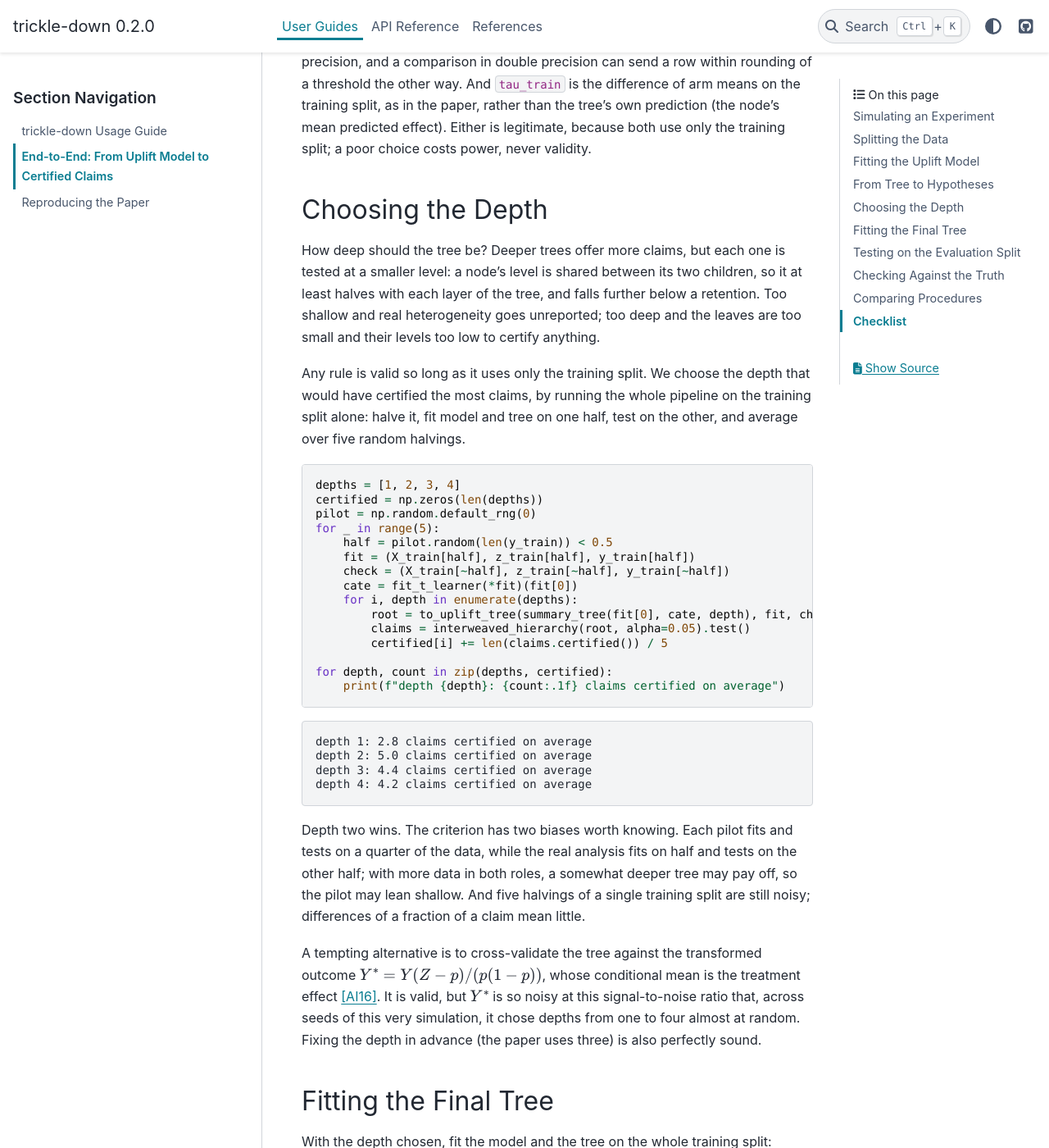
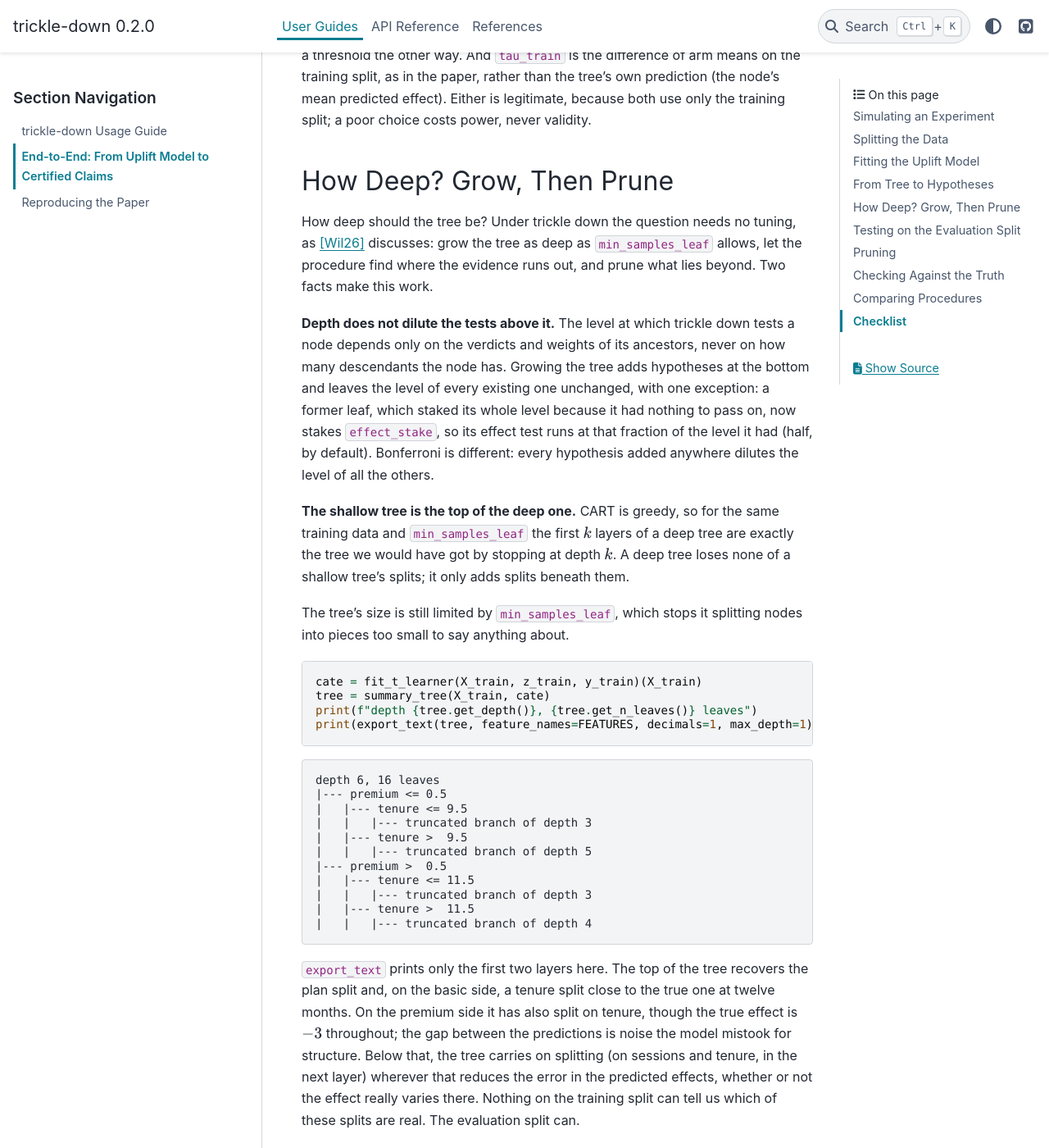
Before and after one commit to rwilson4/pytrickle, a Sphinx documentation site: the page built from docs/user_guides/end_to_end.rst, in a window 1280 px wide and 1400 px high, scrolled down 5020 px. Shown: the whole window at 82% size. Built offline with Sphinx 7.4.7 and the PyData theme 0.15.4, drawn with Linux system fonts in a browser that asks for light colours; some of the changed text lies outside the part shown.

Commit message:
[Claude] Grow the end-to-end guide's tree deep and prune the report
Under trickle down a node's level depends only on its ancestors, so
depth needs no tuning: grow the tree as far as min_samples_leaf
allows, test it once, and prune the report to the splits beneath which
something was certified. Replaces the pilot-based depth selection, and
warns against retesting the pruned tree.

Co-Authored-By: Claude Opus 5.5 <noreply@anthropic.com>
Claude-Session: https://claude.ai/code/session_01Gpq7FNcmVGBm4CUTWtdQna

```diff
--- a/changelog.txt
+++ b/changelog.txt
@@ -1,8 +1,8 @@
 2026-11-03 : End-to-end user guide
 - Added docs/user_guides/end_to_end.rst: simulate an experiment, fit a
-  T-learner, distill it into a decision tree, choose the depth on the
-  training split, and test the tree with trickle down. Its examples
-  run as doctests.
+  T-learner, distill it into a deep decision tree, test it with
+  trickle down, and prune the report to what was certified. Its
+  examples run as doctests.
 
 2026-11-02 : Release 0.2.0
 - First release under the paper's effect/heterogeneity names (see
--- a/docs/user_guides/end_to_end.rst
+++ b/docs/user_guides/end_to_end.rst
@@ -3,8 +3,8 @@ End-to-End: From Uplift Model to Certified Claims
 
 The usage guide starts from the arm summaries of a tree someone has
 already fitted. This one starts from raw data. We simulate a randomized experiment, fit an uplift model on one
-half of it, distill the model into a shallow decision tree, choose the
-tree's depth, and then use trickle down on the other half to decide
+half of it, distill the model into a decision tree, and then use trickle down on
+the other half to decide
 which statements about the tree's subgroups we may make to a
 decision-maker. This is the workflow of [Wil26]_, with a
 scikit-learn model standing in for whatever learner you prefer.
@@ -16,9 +16,8 @@ we finish by comparing the claims against them.
 
 One rule organizes everything that follows:
 
-    Anything that shapes the hypotheses (the model, the tree, its
-    depth, the direction of each test) may use only the training
-    split. The evaluation split is used once, to compute p-values.
+    Anything that shapes the hypotheses (the model, the tree, the
+    direction of each test) may use only the training split. The evaluation split is used once, to compute p-values.
 
 The familywise guarantee is conditional on the training split, so it
 survives any amount of exploration there [Cox75]_. It does not survive
@@ -161,18 +160,17 @@ effect as their difference:
 
 The individual predictions from such a model are too noisy to report
 and too numerous to test. What a decision-maker can act on is a
-handful of subgroups, so we distill the predictions into a shallow
-regression tree. ``min_samples_leaf=0.05`` keeps every leaf at 5% of
-the data or more: a smaller leaf would be cheap to grow but too small
-to certify anything about.
+handful of subgroups, so we distill the predictions into a regression
+tree. ``min_samples_leaf=0.05`` keeps every leaf at 5% of the data or
+more: a smaller leaf would be cheap to grow but too small to certify
+anything about. It is the only limit we put on the tree's size; the
+section on depth below explains why.
 
 .. testcode::
 
-    def summary_tree(X, cate, depth):
-        """A shallow tree approximating the predicted effects."""
-        tree = DecisionTreeRegressor(
-            max_depth=depth, min_samples_leaf=0.05, random_state=0
-        )
+    def summary_tree(X, cate):
+        """A tree approximating the predicted effects."""
+        tree = DecisionTreeRegressor(min_samples_leaf=0.05, random_state=0)
         return tree.fit(X, cate)
 
 From Tree to Hypotheses
@@ -250,94 +248,66 @@ as in the paper, rather than the tree's own prediction (the node's
 mean predicted effect). Either is legitimate, because both use only
 the training split; a poor choice costs power, never validity.
 
-Choosing the Depth
-------------------
+How Deep? Grow, Then Prune
+--------------------------
 
-How deep should the tree be? Deeper trees offer more claims, but
-each one is tested at a smaller level: a node's level is shared
-between its two children, so it at least halves with each layer of the
-tree, and falls further below a retention. Too shallow and real
-heterogeneity goes unreported; too deep and the leaves are too small
-and their levels too low to certify anything.
+How deep should the tree be? Under trickle down the question needs no
+tuning, as [Wil26]_ discusses: grow the tree as deep as
+``min_samples_leaf`` allows, let the procedure find where the evidence
+runs out, and prune what lies beyond. Two facts make this work.
 
-Any rule is valid so long as it uses only the training split. We
-choose the depth that would have certified the most claims, by running
-the whole pipeline on the training split alone: halve it, fit model
-and tree on one half, test on the other, and average over five
-random halvings.
+**Depth does not dilute the tests above it.** The level at which
+trickle down tests a node depends only on the verdicts and weights of
+its ancestors, never on how many descendants the node has. Growing the
+tree adds hypotheses at the bottom and leaves the level of every
+existing one unchanged, with one exception: a former leaf, which
+staked its whole level because it had nothing to pass on, now stakes
+``effect_stake``, so its effect test runs at that fraction of the
+level it had (half, by default).
+Bonferroni is different: every hypothesis added anywhere dilutes the
+level of all the others.
 
-.. testcode::
+**The shallow tree is the top of the deep one.** CART is greedy, so
+for the same training data and ``min_samples_leaf`` the first :math:`k`
+layers of a deep tree are exactly the tree we would have got by
+stopping at depth :math:`k`. A deep tree loses none of a shallow
+tree's splits; it only adds splits beneath them.
 
-    depths = [1, 2, 3, 4]
-    certified = np.zeros(len(depths))
-    pilot = np.random.default_rng(0)
-    for _ in range(5):
-        half = pilot.random(len(y_train)) < 0.5
-        fit = (X_train[half], z_train[half], y_train[half])
-        check = (X_train[~half], z_train[~half], y_train[~half])
-        cate = fit_t_learner(*fit)(fit[0])
-        for i, depth in enumerate(depths):
-            root = to_uplift_tree(summary_tree(fit[0], cate, depth), fit, check)
-            claims = interweaved_hierarchy(root, alpha=0.05).test()
-            certified[i] += len(claims.certified()) / 5
-
-    for depth, count in zip(depths, certified):
-        print(f"depth {depth}: {count:.1f} claims certified on average")
-
-.. testoutput::
-
-    depth 1: 2.8 claims certified on average
-    depth 2: 5.0 claims certified on average
-    depth 3: 4.4 claims certified on average
-    depth 4: 4.2 claims certified on average
-
-Depth two wins. The criterion has two biases worth knowing. Each pilot
-fits and tests on a quarter of the data, while the real analysis fits
-on half and tests on the other half; with more data in both roles, a
-somewhat deeper tree may pay off, so the pilot may lean shallow. And
-five halvings of a single training split are still noisy; differences
-of a fraction of a claim mean little.
-
-A tempting alternative is to cross-validate the tree against the
-transformed outcome :math:`Y^* = Y (Z - p) / (p (1 - p))`, whose
-conditional mean is the treatment effect [AI16]_. It is valid, but
-:math:`Y^*` is so noisy at this signal-to-noise ratio that, across
-seeds of this very simulation, it chose depths from one to four almost
-at random. Fixing the depth in advance (the paper uses three) is also
-perfectly sound.
-
-Fitting the Final Tree
-----------------------
-
-With the depth chosen, fit the model and the tree on the whole
-training split:
+The tree's size is still limited by ``min_samples_leaf``, which stops
+it splitting nodes into pieces too small to say anything about.
 
 .. testcode::
 
     cate = fit_t_learner(X_train, z_train, y_train)(X_train)
-    tree = summary_tree(X_train, cate, depth=2)
-    print(export_text(tree, feature_names=FEATURES, decimals=1))
+    tree = summary_tree(X_train, cate)
+    print(f"depth {tree.get_depth()}, {tree.get_n_leaves()} leaves")
+    print(export_text(tree, feature_names=FEATURES, decimals=1, max_depth=1))
 
 .. testoutput::
     :options: +NORMALIZE_WHITESPACE
 
+    depth 6, 16 leaves
     |--- premium <= 0.5
     |   |--- tenure <= 9.5
-    |   |   |--- value: [6.2]
+    |   |   |--- truncated branch of depth 3
     |   |--- tenure >  9.5
-    |   |   |--- value: [2.4]
+    |   |   |--- truncated branch of depth 5
     |--- premium >  0.5
     |   |--- tenure <= 11.5
-    |   |   |--- value: [-1.4]
+    |   |   |--- truncated branch of depth 3
     |   |--- tenure >  11.5
-    |   |   |--- value: [-4.8]
+    |   |   |--- truncated branch of depth 4
 
-The tree recovers the plan split, and on the basic side a tenure
-split close to the true one at twelve months. On the premium side it
-has also split on tenure, though the true effect is :math:`-3`
-throughout; the gap between :math:`-1.4` and :math:`-4.8` is noise the
-model mistook for structure. Nothing on the training split can tell us
-that. The evaluation split can.
+``export_text`` prints only the first two layers here. The top of the
+tree recovers the plan split and, on the basic side, a tenure split close to the true
+one at twelve months. On the premium side it has also split on tenure,
+though the true effect is :math:`-3` throughout; the gap between the
+predictions is noise the model mistook for structure. Below that, the
+tree carries on splitting (on sessions and tenure, in the next layer)
+wherever that reduces the error in the predicted effects, whether or
+not the effect really varies there. Nothing on the training
+split can tell us which of these splits are real. The evaluation split
+can.
 
 Testing on the Evaluation Split
 -------------------------------
@@ -350,39 +320,41 @@ Now, and only now, touch the evaluation split:
         tree, (X_train, z_train, y_train), (X_eval, z_eval, y_eval)
     )
     claims = interweaved_hierarchy(root, alpha=0.05).test()
-    print(claims)
+    print(f"{len(claims.claims)} hypotheses, {len(claims.certified())} certified:")
+    for claim in claims.certified():
+        print(f"  - {claim.sentence()}")
 
 .. testoutput::
-    :options: +NORMALIZE_WHITESPACE
 
-    | node                              | kind          | alternative   |      p |   level | decision   |
-    |-----------------------------------+---------------+---------------+--------+---------+------------|
-    | everyone                          | effect        | greater       | 0.5985 |  0.025  | retained   |
-    | everyone                          | heterogeneity | less          | 0      |  0.0125 | rejected   |
-    | basic plan                        | effect        | greater       | 0.0051 |  0.0063 | rejected   |
-    | basic plan                        | heterogeneity | less          | 0.1343 |  0.0063 | retained   |
-    | basic plan, tenure < 10 months    | effect        | greater       | 0.0088 |  0.0031 | retained   |
-    | basic plan, tenure >= 10 months   | effect        | greater       | 0.0734 |  0.0031 | retained   |
-    | premium plan                      | effect        | less          | 0.0001 |  0.0063 | rejected   |
-    | premium plan                      | heterogeneity | less          | 0.8879 |  0.0063 | retained   |
-    | premium plan, tenure < 12 months  | effect        | less          | 0.0002 |  0.0031 | rejected   |
-    | premium plan, tenure >= 12 months | effect        | less          | 0.0079 |  0.0031 | retained   |
-
-    Certified at FWER 0.05:
+    46 hypotheses, 4 certified:
       - the effect is larger for basic plan than for premium plan
       - the effect is positive for basic plan
       - the effect is negative for premium plan
       - the effect is negative for premium plan, tenure < 12 months
 
-    Bounded, though not certified:
-      - the effect for everyone is above -1.15
-      - the effect for basic plan, tenure >= 10 months relative to basic plan, tenure < 10 months is below 1.93
-      - the effect for basic plan, tenure < 10 months is above -0.41
-      - the effect for basic plan, tenure >= 10 months is above -1.03
-      - the effect for premium plan, tenure >= 12 months relative to premium plan, tenure < 12 months is below 6.11
-      - the effect for premium plan, tenure >= 12 months is below 0.336
+``print(claims)`` would tabulate all of the hypotheses. Here are the
+six at the top of the tree, at its root and its first split:
 
-Read the table top to bottom, as the procedure does.
+.. testcode::
+
+    for claim in claims.claims:
+        if claim.depth <= 1:
+            verdict = "rejected" if claim.rejected else "retained"
+            print(
+                f"{claim.node:14} {claim.kind:14} {claim.alternative:8} "
+                f"p = {claim.pvalue:.4f}  level = {claim.level:.4f}  {verdict}"
+            )
+
+.. testoutput::
+
+    everyone       effect         greater  p = 0.5985  level = 0.0250  retained
+    everyone       heterogeneity  less     p = 0.0000  level = 0.0125  rejected
+    basic plan     effect         greater  p = 0.0051  level = 0.0063  rejected
+    basic plan     heterogeneity  less     p = 0.1343  level = 0.0063  retained
+    premium plan   effect         less     p = 0.0001  level = 0.0063  rejected
+    premium plan   heterogeneity  less     p = 0.8879  level = 0.0063  retained
+
+Read them top to bottom, as the procedure does.
 
 - **The overall effect is retained.** With :math:`p = 0.60` there is
   no evidence the discount helps on average, which is what an
@@ -394,27 +366,116 @@ Read the table top to bottom, as the procedure does.
   That rejection passes its whole level to the two plans, and both
   effects are then certified: the discount helps basic customers and
   harms premium ones.
-- **Neither tenure split is certified.** On the premium side that is
-  the right answer, since the split is spurious (:math:`p = 0.89`).
-  On the basic side it is a miss, a Type II error: the split is real,
-  but the test had a level of 0.006, and :math:`p = 0.13` falls well
-  short.
-- **Testing continues below both retentions.** The four leaves are
-  still tested, at 0.003 each, and one of them is certified: the
-  discount harms premium customers of under a year's tenure.
+- **Neither plan's tenure split is certified.** On the premium side
+  that is the right answer, since the split is spurious (:math:`p =
+  0.89`). On the basic side it is a miss, a Type II error: the split
+  is real, but :math:`p = 0.13` falls well short of its level.
+- **Testing continues below both retentions**, at ever smaller levels,
+  and one claim further down is certified: the discount harms premium
+  customers of under a year's tenure. That test ran at 0.0016. Had we
+  stopped the tree at depth two, the same node would have been a leaf
+  staking its whole level, tested at 0.0031. That factor of two, at
+  each of the depth-two tree's four leaves, is the whole price of
+  growing the tree, and here it cost nothing.
 
-The retained hypotheses still say something. The procedure's
-confidence bounds (§6) hold simultaneously with its rejections, so
-"the effect for everyone is above :math:`-1.15`" bounds the cost of
-rolling the discount out to everyone, even though we could not show it
-helps.
+No claim is certified about any node more than two splits down, which
+is how the procedure tells us that the tree's deeper splits are not
+supported by the evaluation split.
+
+Pruning
+-------
+
+Pruning turns the 46 verdicts into a tree a decision-maker can read.
+We keep a node's split if anything below it was certified, whether the
+split itself (its heterogeneity hypothesis) or a claim about any of its
+descendants, and cut it otherwise:
+
+.. testcode::
+
+    import dataclasses
+
+
+    def prune(node, claims):
+        """Cut every split below which nothing was certified."""
+        certified = {(claim.node, claim.kind) for claim in claims.certified()}
+
+        def anything_certified(node):
+            return (node.name, "effect") in certified or any(
+                anything_certified(child) for child in node.children
+            )
+
+        def cut(node):
+            keep = (node.name, "heterogeneity") in certified or any(
+                anything_certified(child) for child in node.children
+            )
+            children = [cut(child) for child in node.children] if keep else []
+            return dataclasses.replace(node, children=children)
+
+        return cut(node)
+
+
+    def show(node, claims, indent=0):
+        verdicts = [
+            claim.sentence()
+            for claim in claims.certified()
+            if claim.node == node.name
+        ]
+        print("  " * indent + f"{node.name} (n = {node.size}, effect {node.tau_hat:+.2f})")
+        for verdict in verdicts:
+            print("  " * indent + f"  * {verdict}")
+        for child in node.children:
+            show(child, claims, indent + 1)
+
+
+    pruned = prune(root, claims)
+    show(pruned, claims)
+
+.. testoutput::
+
+    everyone (n = 9924, effect -0.13)
+      * the effect is larger for basic plan than for premium plan
+      basic plan (n = 5953, effect +1.70)
+        * the effect is positive for basic plan
+      premium plan (n = 3971, effect -3.19)
+        * the effect is negative for premium plan
+        premium plan, tenure < 12 months (n = 1577, effect -4.52)
+          * the effect is negative for premium plan, tenure < 12 months
+        premium plan, tenure >= 12 months (n = 2394, effect -2.52)
+
+The premium split survives although its heterogeneity hypothesis was
+retained, because one of its halves carries a certified claim. The
+report should say as much: the effect is negative among premium
+customers of under a year's tenure, and we cannot say whether it
+differs from that among longer-tenured ones.
+
+Pruning is legitimate because it only chooses which certified claims
+to report, and the familywise guarantee covers every subset of them.
+What is *not* legitimate is to test the pruned tree again. Its new
+leaves would stake their whole level instead of half of it, and
+choosing which nodes get that boost after seeing the evaluation split
+is exactly the kind of peek the guarantee does not survive. Prune the
+report, not the hierarchy.
+
+The retained hypotheses still say something, too. The procedure's
+confidence bounds (§6) hold simultaneously with its rejections:
+
+.. testcode::
+
+    print(claims.claims[0].bound_sentence())
+
+.. testoutput::
+
+    the effect for everyone is above -1.15
+
+That bounds the cost of rolling the discount out to everyone, even
+though we could not show it helps.
 
 Checking Against the Truth
 --------------------------
 
 Because we simulated the data, we can see what each node's effect
-really is. ``node_names`` lines the tree's nodes up with ``decision_path``,
-so the true effect in each node is a mask away:
+really is. ``node_names`` lines the tree's nodes up with
+``decision_path``, so the true effect in each node is a mask away:
 
 .. testcode::
 
@@ -422,7 +483,7 @@ so the true effect in each node is a mask away:
     column = {name: i for i, name in enumerate(node_names(tree))}
     truth = true_effect(X_eval)
     print(f"{'node':34} {'train':>6} {'eval':>6} {'true':>6}")
-    for node in root.walk():
+    for node in pruned.walk():
         actual = truth[in_eval[:, column[node.name]]].mean()
         print(f"{node.name:34} {node.tau_train:+6.2f} {node.tau_hat:+6.2f} {actual:+6.2f}")
 
@@ -432,37 +493,26 @@ so the true effect in each node is a mask away:
     everyone                            +0.84  -0.13  +0.35
     basic plan                          +3.81  +1.70  +2.59
     premium plan                        -3.44  -3.19  -3.00
-    basic plan, tenure < 10 months      +6.22  +2.70  +5.00
-    basic plan, tenure >= 10 months     +2.59  +1.16  +1.35
     premium plan, tenure < 12 months    -1.51  -4.52  -3.00
     premium plan, tenure >= 12 months   -4.82  -2.52  -3.00
 
 All four certified claims are true, as they must be with probability
 at least 95%: trickle down bounds the chance that *any* certified
-claim is false by the familywise error rate. Two other features of the
-table are worth a look.
-
-The basic-plan tenure split was unlucky rather than hopeless. Its true
-contrast is :math:`5.00 - 1.35 = 3.65`, but the evaluation split
-estimates only :math:`2.70 - 1.16 = 1.54`. A different draw of the
-evaluation split would often certify it, and a larger one usually
-would.
+claim is false by the familywise error rate.
 
 The premium leaves show the winner's curse. The training split put
 them at :math:`-1.51` and :math:`-4.82`, because the tree chose the
 split that made them look most different; on the evaluation split the
-order reverses. The same bias inflates the training estimate for new
-basic customers (:math:`+6.22` against a truth of :math:`+5.00`).
-Estimates from the split that chose the tree are biased by the search
-that produced it, which is why the tree is fit on one split and
-tested on another [AI16]_. Here the bias was harmless, because
-``tau_train`` only chose directions, and the evaluation split refused
-the spurious split.
+order reverses. Estimates from the split that chose the tree are
+biased by the search that produced it, which is why the tree is fit on
+one split and tested on another [AI16]_. Here the bias was harmless,
+because ``tau_train`` only chose directions, and the evaluation split
+refused the spurious split.
 
 Comparing Procedures
 --------------------
 
-The same p-values give each comparator of §5 on this tree. Fixed
+The same p-values give each comparator of §5 on the full tree. Fixed
 Hierarchy is trickle down with every stake set to one:
 
 .. testcode::
@@ -492,11 +542,13 @@ Fixed Hierarchy certifies nothing: it stakes the root's whole level on
 the overall effect, and once that is retained everything below is
 tested at level zero. A near-null average effect concealing opposite
 effects in subgroups is exactly the case it cannot handle, and the one
-trickle down was designed for. Bonferroni tests each of the ten
-hypotheses at 0.005. It certifies the three claims with the smallest
-p-values and narrowly misses the basic-plan effect (:math:`p =
-0.0051`), which trickle down certifies at 0.0063 because the plan
-split's rejection passed its whole level down.
+trickle down was designed for. Bonferroni tests each of the 46
+hypotheses at :math:`0.05 / 46 \approx 0.0011`. It certifies the three
+claims with the smallest p-values and misses the basic-plan effect
+(:math:`p = 0.0051`), which trickle down certifies at 0.0063 because
+the plan split's rejection passed its whole level down. Unlike trickle
+down, Bonferroni would gain from a shallower tree: at depth two it
+tests ten hypotheses at 0.005, and still just misses that claim.
 
 This is one draw from one data-generating process. Trickle down does
 not dominate Bonferroni on every dataset, since it can spend a lot of
@@ -507,13 +559,15 @@ thousands of replications.
 Checklist
 ---------
 
-- Split before you look. Fit the model, choose the tree and its depth,
-  and compute ``tau_train`` on the training split only.
-- Test once. Rerunning with a different tree after seeing the
-  evaluation results voids the guarantee; if you must iterate, the
+- Split before you look. Fit the model and the tree, and compute
+  ``tau_train``, on the training split only.
+- Grow deep and prune the report. Under trickle down, depth costs
+  only a factor of ``effect_stake`` at what would have been the leaves;
+  ``min_samples_leaf`` keeps the tree from splitting into pieces too
+  small to test.
+- Test once. Retesting a pruned tree, or a different tree, after seeing
+  the evaluation results voids the guarantee; if you must iterate, the
   evaluation split has become training data and you need a new one.
-- Keep leaves large enough to test. A leaf with a level of 0.003 needs
-  a big effect or a big sample; ``min_samples_leaf`` is the guard.
 - Name nodes so the claims read as sentences, and keep the names
   unique; ``interweaved_hierarchy`` raises on duplicates.
 - Report the bounds as well as the rejections. A retained hypothesis
--- a/docs/user_guides/index.rst
+++ b/docs/user_guides/index.rst
@@ -4,8 +4,8 @@ User Guides
 The usage guide is the place to start: it explains the procedure and
 gives a recipe for each part of the library. *End-to-End* follows one
 simulated experiment from raw data to certified claims: fitting an
-uplift model, distilling and choosing the summary tree, and testing it
-with trickle down. *Reproducing the Paper* works through the
+uplift model, distilling it into a decision tree, and testing and
+pruning the tree with trickle down. *Reproducing the Paper* works through the
 calculations of [Wil26]_ in the paper's order.
 
 .. toctree::
```
Also changed, not shown: CLAUDE.md (+3 -2 lines).
